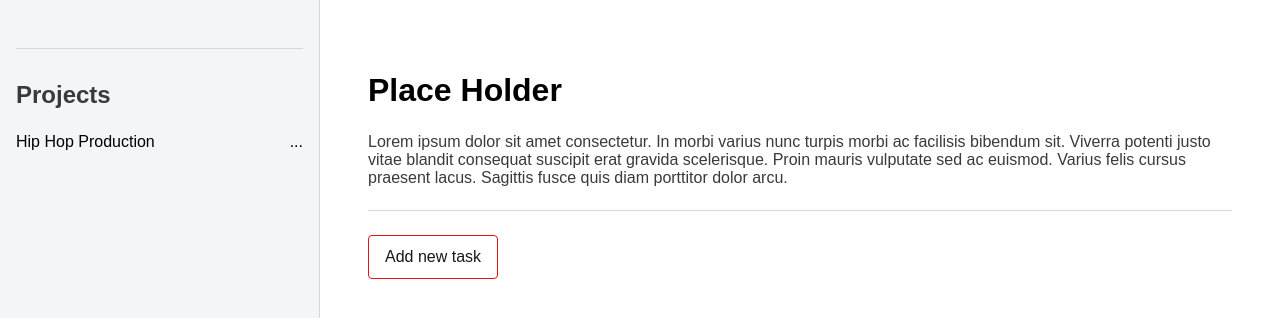
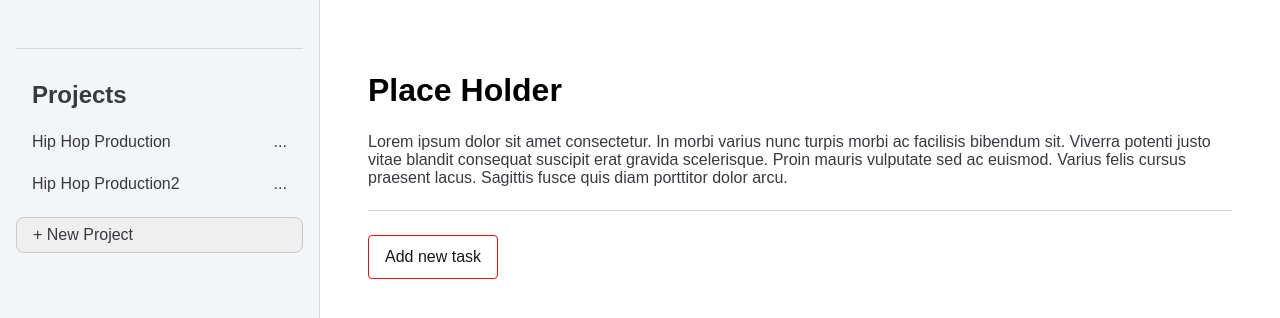
Before and after one commit to pvdevs/todo-list-2, a website built with Vite: page todo-list/index.html in a window 1280 px wide. Shown: the top 318 px of the page. Built offline with nearby package versions, Linux system fonts and the light colour scheme; a web font is replaced by a local one.

Commit message:
add navbar projects design

```diff
--- a/todo-list/index.html
+++ b/todo-list/index.html
@@ -20,11 +20,16 @@
               <h2>Projects</h2>
             </div>
             <div id="nav-projects-list">
-              <div class="project-example">
+              <div class="project">
                 <span class="nav-project-title">Hip Hop Production</span>
                 <span class="nav-project-actions">...</span>
               </div>
+              <div class="project">
+                <span class="nav-project-title">Hip Hop Production2</span>
+                <span class="nav-project-actions">...</span>
+              </div>
             </div>
+            <button id="add-new-project">+ New Project</button>
           </div>
         </div>
         <div id="page-container">
--- a/todo-list/style.css
+++ b/todo-list/style.css
@@ -26,7 +26,7 @@ body {
 #nav {
     display: flex;
     flex-direction: column;
-    gap: 32px;
+    gap: 32px ;
     height: 100%;
     background-color: #F4F5F7;
     border-right: 1px solid #D6D7D9;
@@ -48,6 +48,7 @@ body {
 #nav-bottom-title h2{
     font-size: 24px;
     color: #383A40;
+    padding: 0 16px;
 }
 
 #nav-projects-list{
@@ -56,9 +57,21 @@ body {
     gap: 24px;
 }
 
-.project-example{
+.project{
     display: flex;
     justify-content: space-between;
+    color: #383A40;
+    padding: 0px 16px;
+}
+
+#add-new-project{
+    font-size: 16px;
+    color: #383A40;
+    padding: 8px 16px;
+    border: 1px solid #C5C8CC;
+    border-radius: 8px;
+    text-align: left;
+
 }
 
 /* -- Page or Project Containers */
```
